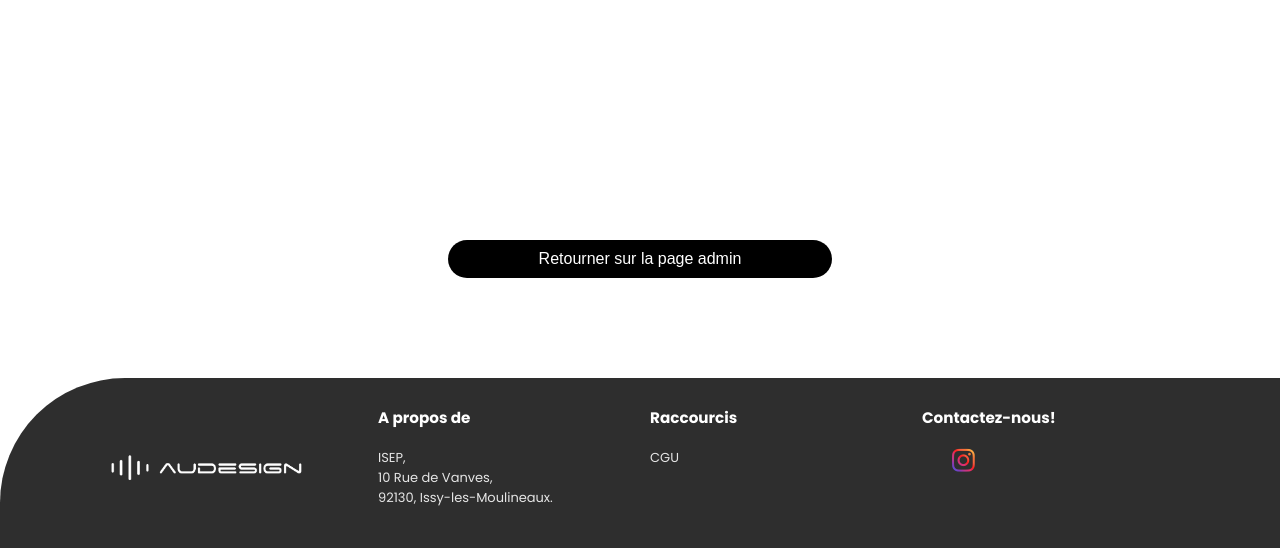
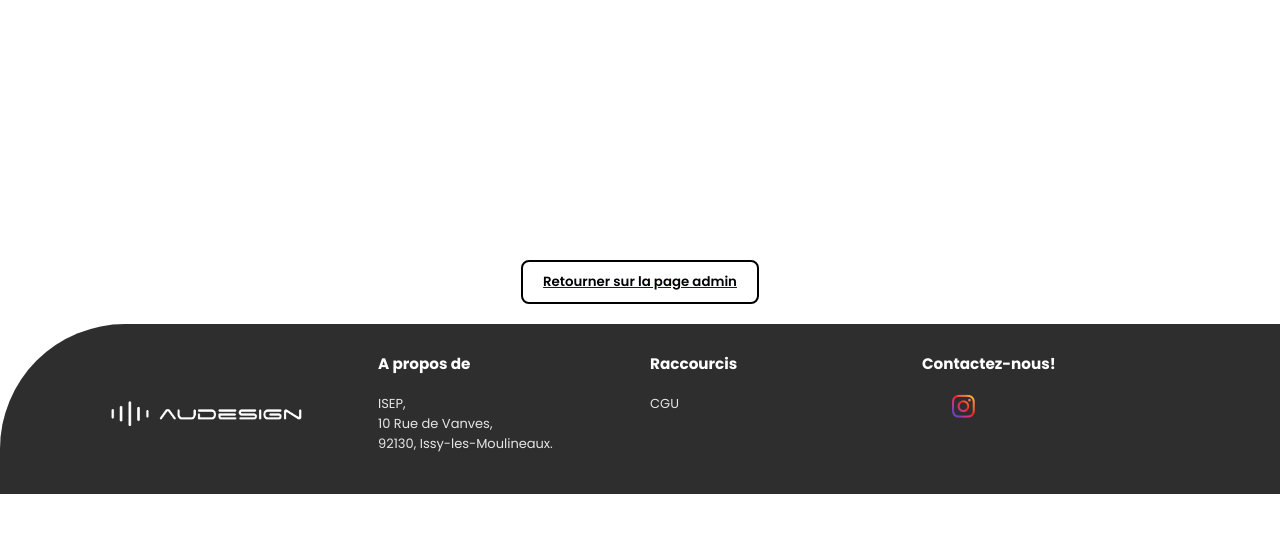
Before and after one commit to Ingridmkl/Maquette, a PHP site: page /Maquette/FAQ_admin.php in a window 1280 px wide. Shown: the part 769-1317 px from the top of the page. After the commit the page ends 1263 px from the top, so only its background shows below. Run offline with PHP 8.4, Linux system fonts and the light colour scheme; data that the repository does not hold is empty; some libraries are stand-ins or nearby versions.

Commit message:
bouton revenir admin faq

```diff
--- a/FAQ_admin.php
+++ b/FAQ_admin.php
@@ -32,7 +32,7 @@ if ($result->num_rows > 0) {
             gap: 10px;
         }
 
-        #add-question-button, #modify-button {
+        #add-question-button, #modify-button , #return{
             margin: 20px auto;
             display: block;
             padding: 10px 20px;
@@ -46,7 +46,7 @@ if ($result->num_rows > 0) {
             transition: all 0.3s ease;
         }
 
-        #add-question-button:hover, #modify-button:hover {
+        #add-question-button:hover, #modify-button:hover , #return:hover{
             background-color: black;
             color: white;
         }
@@ -116,7 +116,8 @@ if ($result->num_rows > 0) {
     </div>
     <div>
         <a href="Administrateur.php">
-            <button style=" width: 30%; display: inline-block; padding: 10px 20px; font-size: 16px; color: white; background-color: black; border: none; border-radius: 40px; text-align: center; cursor: pointer; margin-bottom: 100px; margin-left: 35%;">Retourner sur la page admin</button></a>
+            <button id="return">Retourner sur la page admin</button>
+        </a>
     </div>
     <footer>
         <div class="footer-container">
```
